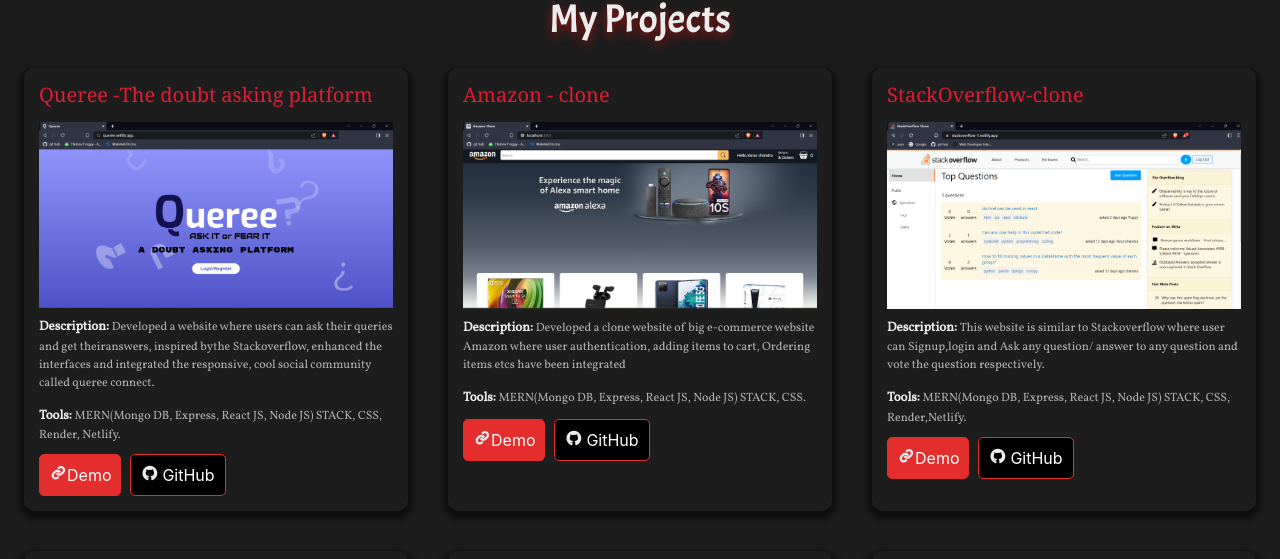
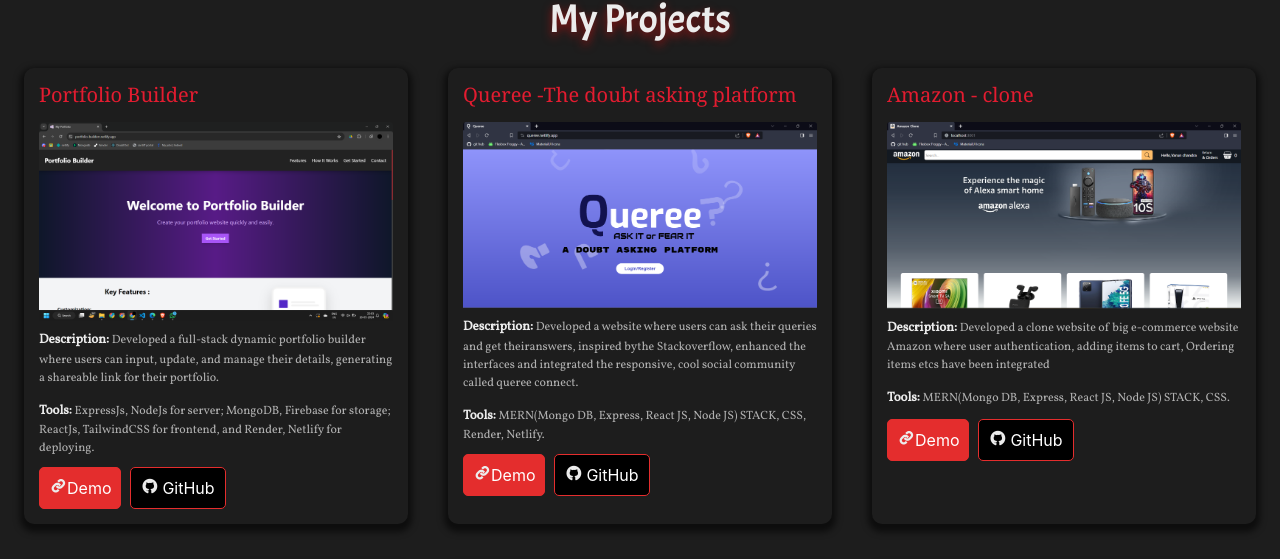
Before and after one commit to varunchandra10/CodeClause_MyPortfolio, a React (Create React App) app: page /Projects in a window 1280 px wide. Shown: the part 120-679 px from the top of the page. Built offline with nearby package versions, Linux system fonts and the light colour scheme; the HTML template or start-up script is replaced by a standard one; a web font is replaced by a local one.

Commit message:
updated_project

```diff
--- a/src/components/Projectspage/projectinfo.js
+++ b/src/components/Projectspage/projectinfo.js
@@ -5,9 +5,19 @@
 import Queree from '../../assets/Queree.png';
 import whackamole from '../../assets/whackamole.png';
 import lensvally from '../../assets/lensvally.png';
-import Amazonclone from '../../assets/amazon-clone.png'
+import Amazonclone from '../../assets/amazon-clone.png';
+import PB from '../../assets/PB.png'
 
 const projectinfo = [
+  {
+    title: "Portfolio Builder",
+    image:PB,
+    alt:'Portfolio builder',
+    description: "  Developed a full-stack dynamic portfolio builder where users can input, update, and manage their details, generating a shareable link for their portfolio.",
+    Tools: "  ExpressJs, NodeJs for server; MongoDB, Firebase for storage; ReactJs, TailwindCSS for frontend, and Render, Netlify for deploying.",
+    link: "https://portfolio-builderr.netlify.app/",
+    github: "https://github.com/varunchandra10/Portfolio_Builder"
+  },
   {
     title: "Queree -The doubt asking platform",
     image:Queree,
```
Also changed, not shown: src/assets/PB.png (added).
